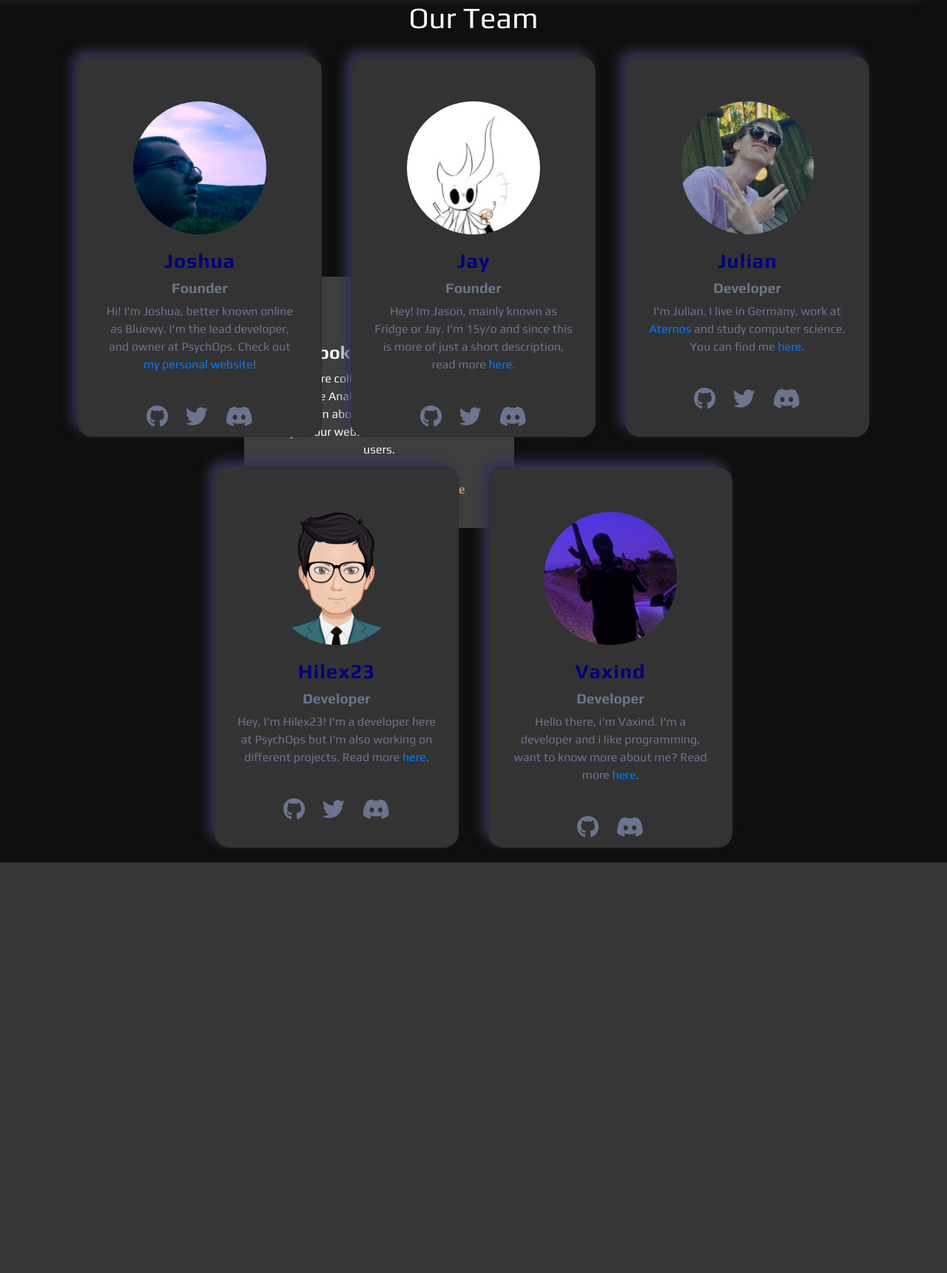
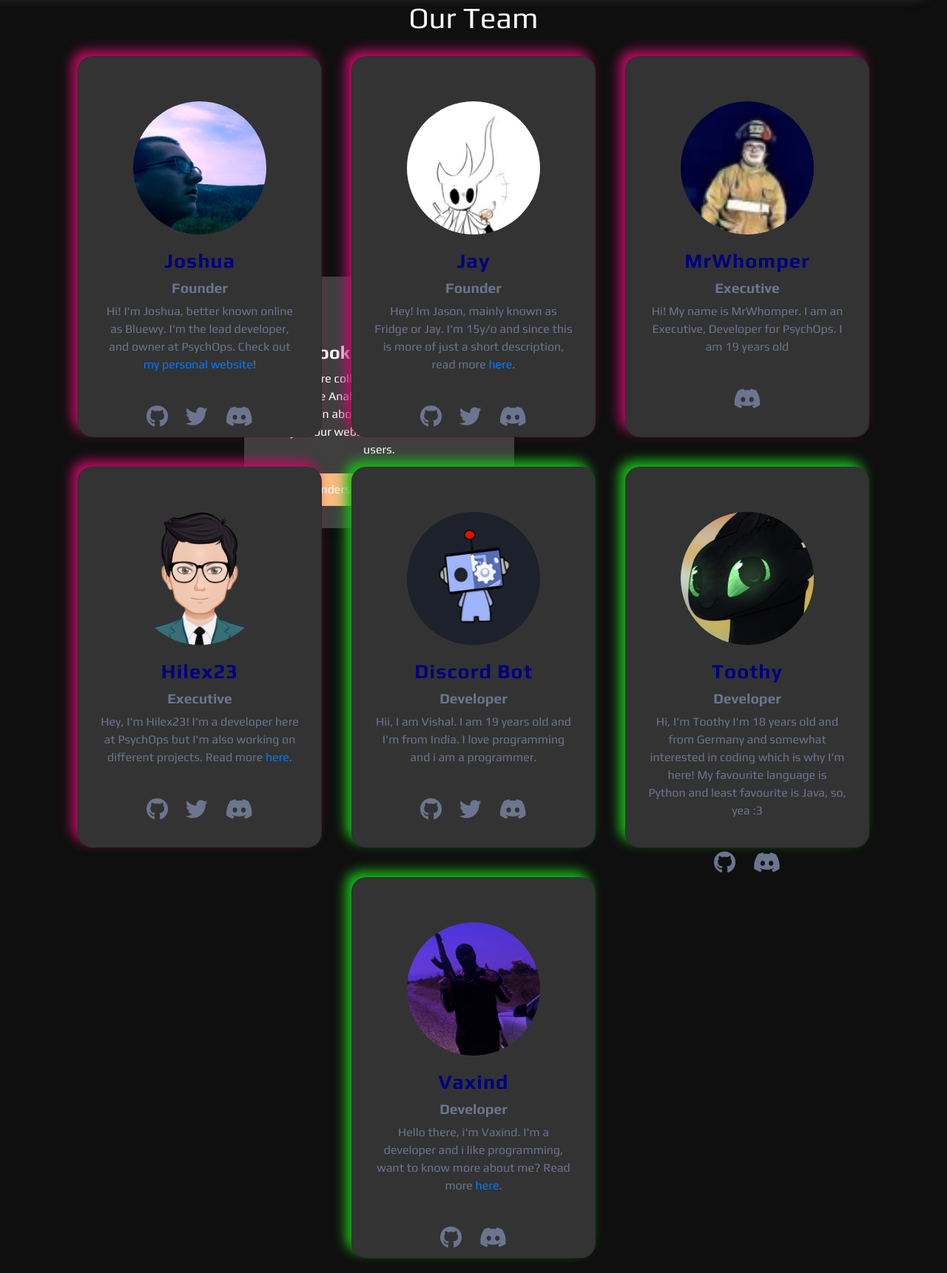
Before and after one commit to PsychOps/PsychOps, a PHP site: page /team.php in a window 1280 px wide. Shown: the part 56-1777 px from the top of the page at 74% size. Before the commit the page ends 1222 px from the top, so only its background shows below. Run offline with PHP 8.4, Linux system fonts and the light colour scheme; some libraries are stand-ins or nearby versions.

Commit message:
Add files via upload
Updated team.php

```diff
--- a/team.php
+++ b/team.php
@@ -15,7 +15,7 @@
 
 <div class="text-center">
     <div class="cards">
-        <div class="card">
+        <div class="card card-1">
             <div class="card-content">
                 <div class="imgBx">
                     <a href="https://zoniq.tk" target="_blank"><img src="assets/team/Joshua.jpg" alt=""></a>
@@ -32,7 +32,8 @@
                 </div>
             </div>
         </div>
-        <div class="card">
+
+        <div class="card card-1">
             <div class="card-content">
                 <div class="imgBx">
                     <a href="https://aboutjay.tk/" target="_blank"><img src="assets/team/JayPFP.png" alt=""></a>
@@ -50,32 +51,30 @@
             </div>
         </div>
 
-        <div class="card">
+        <div class="card card-1">
             <div class="card-content">
                 <div class="imgBx">
-                    <a href="https://vennen.me/" target="_blank"><img src="assets/team/Julian.png" alt=""></a>
+                    <img src="assets/team/Whomper.png" alt="">
                 </div>
                 <div class="contentBx">
-                    <h4>Julian</h4>
-                    <h5>Developer</h5>
-                    <p>I'm Julian. I live in Germany, work at <a href="https://aternos.org/" target="_blank">Aternos</a> and study computer science. You can find me <a href="https://vennen.me/" target="_blank">here</a>.</p>
+                    <h4>MrWhomper</h4>
+                    <h5>Executive</h5>
+                    <p>Hi! My name is MrWhomper. I am an Executive, Developer for PsychOps. I am 19 years old</p>
                 </div>
                 <div class="sci">
-                    <a href="https://github.com/JulianVennen" target="_blank"><i class="fab fa-github" aria-hidden="true"></i></a>
-                    <a href="https://twitter.com/Mc88Donalds" target="_blank"><i class="fab fa-twitter" aria-hidden="true"></i></a>
-                    <a href="https://discord.com/users/282825580141871104" target="_blank"><i class="fab fa-discord" aria-hidden="true"></i></a>
+                    <a href="https://discord.com/users/852775166152015902" target="_blank"><i class="fab fa-discord" aria-hidden="true"></i></a>
                 </div>
             </div>
         </div>
 
-        <div class="card">
+        <div class="card card-1">
             <div class="card-content">
                 <div class="imgBx">
                     <a href="https://www.hilex23.tk/" target="_blank"><img src="assets/team/Hilex23Avatar.png" alt=""></a>
                 </div>
                 <div class="contentBx">
                     <h4>Hilex23</h4>
-                    <h5>Developer</h5>
+                    <h5>Executive</h5>
                     <p>Hey, I'm Hilex23! I'm a developer here at PsychOps but I'm also working on different projects. Read more <a href="https://www.hilex23.tk/" target="_blank">here</a>.</p>
                 </div>
                 <div class="sci">
@@ -85,7 +84,43 @@
                 </div>
             </div>
         </div>
-        <div class="card">
+
+        <div class="card card-2">
+            <div class="card-content">
+                <div class="imgBx">
+                    <a href="https://krvishal.me/" target="_blank"><img src="assets/team/DiscordBot.jpg" alt=""></a>
+                </div>
+                <div class="contentBx">
+                    <h4>Discord Bot</h4>
+                    <h5>Developer</h5>
+                    <p>Hii, I am Vishal. I am 19 years old and I'm from India. I love programming and i am a programmer.</p>
+                </div>
+                <div class="sci">
+                    <a href="https://github.com/krvishalsh" target="_blank"><i class="fab fa-github" aria-hidden="true"></i></a>
+                    <a href="https://twitter.com/imkrvishal" target="_blank"><i class="fab fa-twitter" aria-hidden="true"></i></a>
+                    <a href="https://discord.com/users/726287877897584673" target="_blank"><i class="fab fa-discord" aria-hidden="true"></i></a>
+                </div>
+            </div>
+        </div>
+
+        <div class="card card-2">
+            <div class="card-content">
+                <div class="imgBx">
+                    <img src="assets/team/Toothy.png" alt="">
+                </div>
+                <div class="contentBx">
+                    <h4>Toothy</h4>
+                    <h5>Developer</h5>
+                    <p>Hi, I'm Toothy I'm 18 years old and from Germany and somewhat interested in coding which is why I'm here! My favourite language is Python and least favourite is Java, so, yea :3</p>
+                </div>
+                <div class="sci">
+                    <a href="https://github.com/ToothyDev" target="_blank"><i class="fab fa-github" aria-hidden="true"></i></a>
+                    <a href="https://discord.com/users/341988909363757057" target="_blank"><i class="fab fa-discord" aria-hidden="true"></i></a>
+                </div>
+            </div>
+        </div>
+
+        <div class="card card-2">
             <div class="card-content">
                 <div class="imgBx">
                     <a href="https://www.vaxind.tk/" target="_blank"><img src="assets/team/Vaxind.png" alt=""></a>
--- a/templates/css/navigation.css
+++ b/templates/css/navigation.css
@@ -75,17 +75,6 @@
     color: var(--color-main);
 }
 
-.git-h {
-    padding: 0;
-    margin: 0;
-    transition: 500ms;
-}
-
-.git-h:hover {
-    color: #767676;
-    transition: 500ms;
-}
-
 .ntw-item {
     padding-left: 25px;
     background-color: #1f1f1f;
--- a/templates/css/team.css
+++ b/templates/css/team.css
@@ -15,8 +15,15 @@
    padding: 60px 30px;
    margin: 20px;
    background: #333;
-   box-shadow: -0.5em -0.5em 1em #335;
    border-radius: 20px;
+}
+
+.card-1 {
+   box-shadow: -0.5em -0.5em 1em #B90D63;
+}
+
+.card-2 {
+   box-shadow: -0.5em -0.5em 1em #19BA19;
 }
 
 /*.cards
--- a/templates/html/head.html
+++ b/templates/html/head.html
@@ -9,7 +9,7 @@
 
   <link rel="stylesheet" href="/templates/css/navigation.css">
   <link rel="stylesheet" href="/templates/css/formatting.css">
-  <link rel="stylesheet" href="/templates/css/team-styles.css">
+  <link rel="stylesheet" href="/templates/css/team.css">
   <link rel="stylesheet" href="/templates/css/cookies.css">
   <link rel="stylesheet" href="/templates/css/legal.css">
   <link rel="stylesheet" href="https://cdnjs.cloudflare.com/ajax/libs/font-awesome/4.7.0/css/font-awesome.css"/>
```
Also changed, not shown: assets/team/DiscordBot.jpg (added), assets/team/Toothy.png (added), assets/team/Whomper.png (added).
